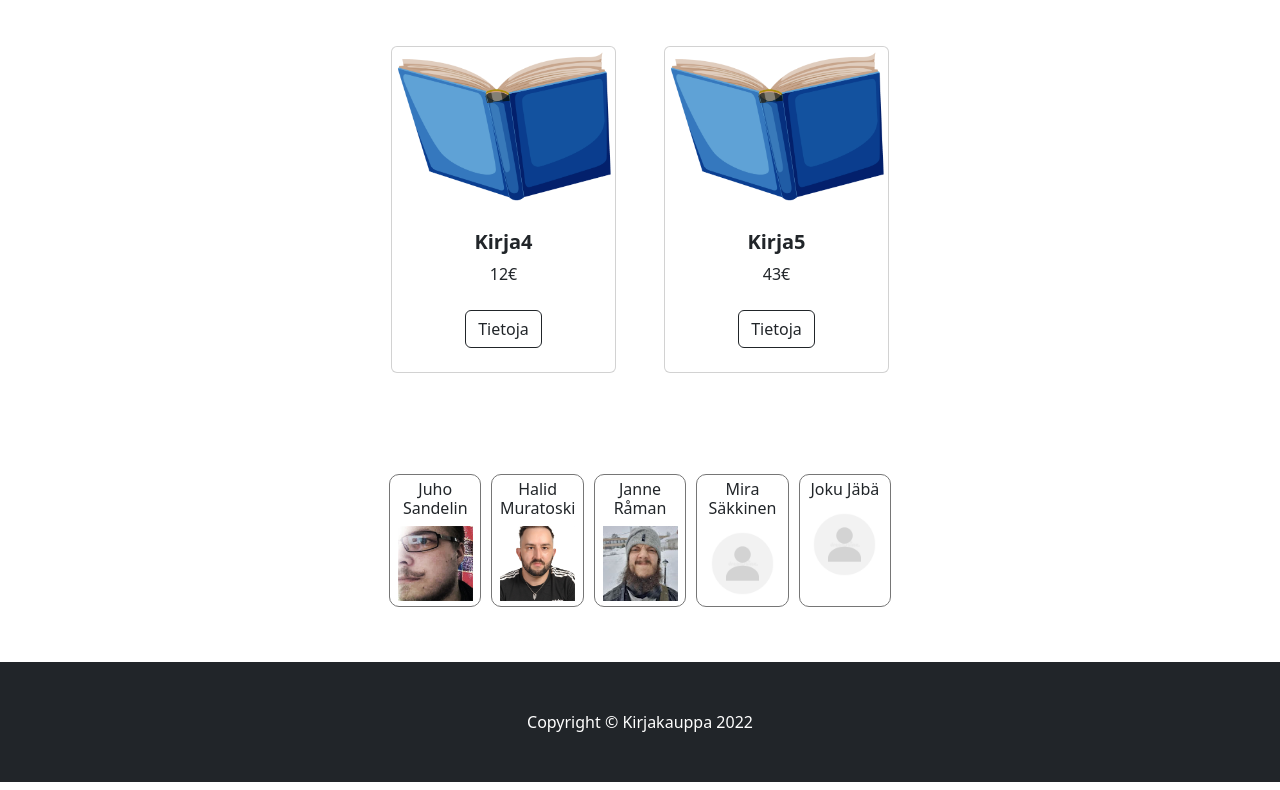
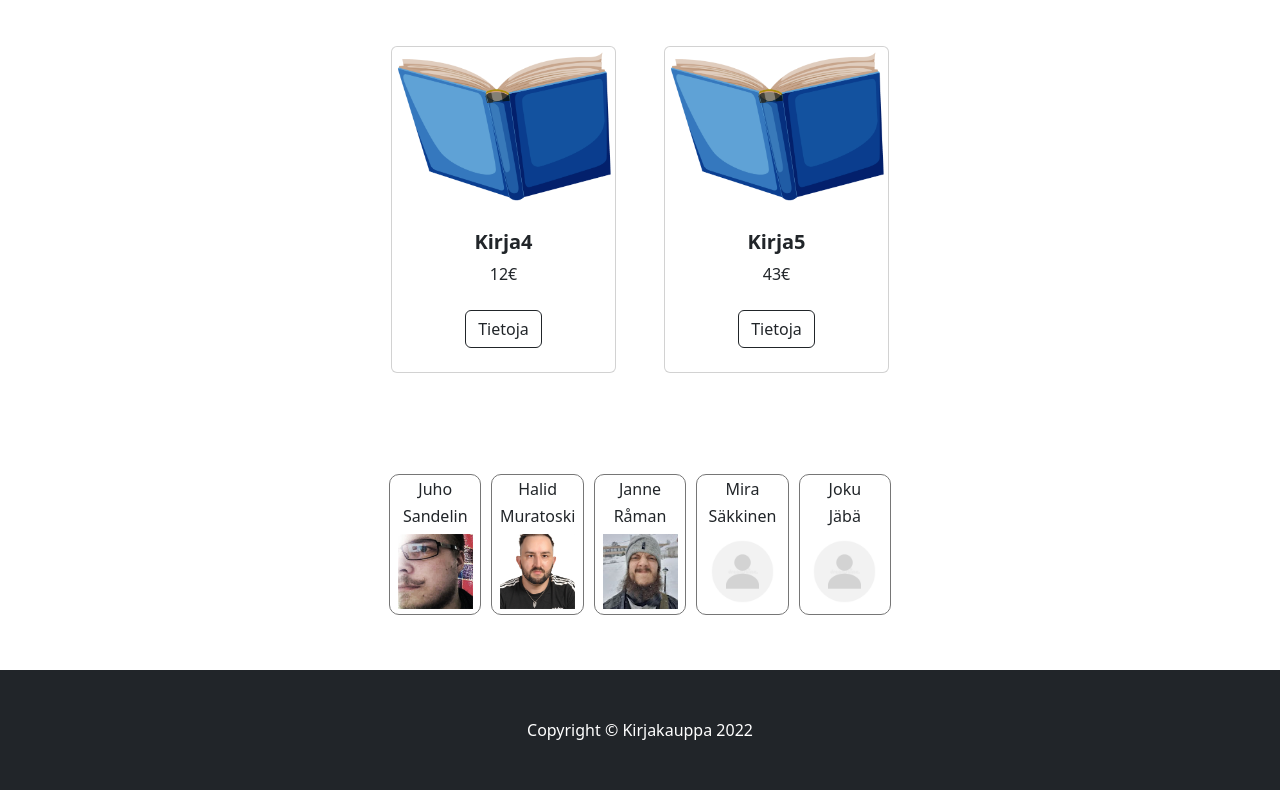
Before and after one commit to hmuratoski/BookShopForUsedBooks, a React (Create React App) app: page / in a window 1280 px wide. Shown: the part 1098-1888 px from the top of the page. Built offline with nearby package versions, Linux system fonts and the light colour scheme.

Commit message:
fix team

```diff
--- a/src/components/team.js
+++ b/src/components/team.js
@@ -8,23 +8,28 @@ export function Team() {
 		<div className="teamWrapper">
 			<div className="teamPadding"/>
 			<div className="profile">
-				<h6>Juho Sandelin</h6>
+				<h6>Juho</h6>
+				<h6>Sandelin</h6>
 				<img className="profileImage" src={require('../images/team/192454.png')}/>
 			</div>
 			<div className="profile">
-				<h6>Halid Muratoski</h6>
+				<h6>Halid</h6>
+				<h6>Muratoski</h6>
 				<img className="profileImage" src={require('../images/team/179545.png')}/>
 			</div>
 			<div className="profile">
-				<h6>Janne Råman</h6>
+				<h6>Janne</h6>
+				<h6>Råman</h6>
 				<img className="profileImage" src={require('../images/team/192245.png')}/>
 			</div>
 			<div className="profile">
-				<h6>Mira Säkkinen</h6>
+				<h6>Mira</h6>
+				<h6>Säkkinen</h6>
 				<img className="profileImage" src={require('../images/team/unknown.jpg')}/>
 			</div>
 			<div className="profile">
-				<h6>Joku Jäbä</h6>
+				<h6>Joku</h6>
+				<h6>Jäbä</h6>
 				<img className="profileImage" src={require('../images/team/unknown.jpg')}/>
 			</div>
 			<div className="teamPadding"/>
```
